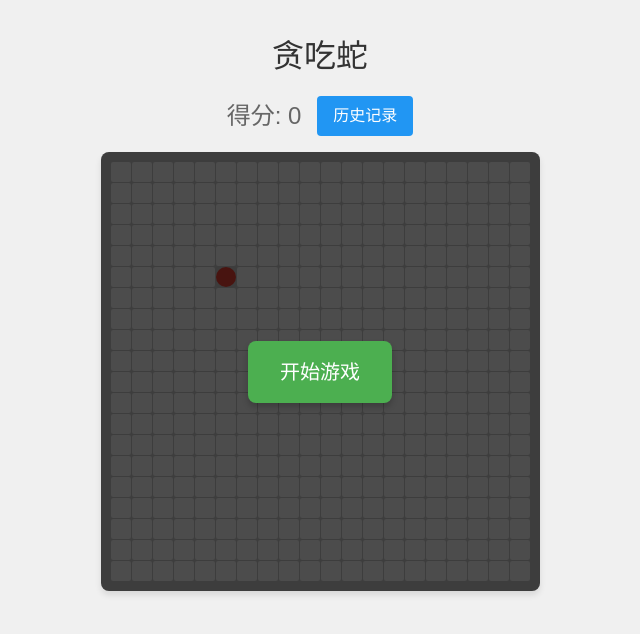
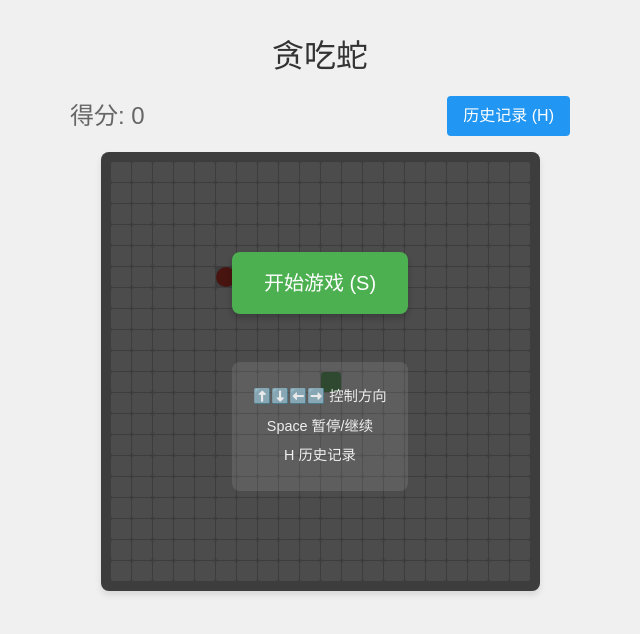
Before and after one commit to Chanzhaoyu/snake-app, a Next.js app: page / in a window 1280 px wide. Shown: the top 634 px of the page, without its empty margins (320-960 px from the left). Built offline with nearby package versions, Linux system fonts and the light colour scheme.

Commit message:
feat: 快捷键

```diff
--- a/app/page.module.css
+++ b/app/page.module.css
@@ -18,11 +18,34 @@
   align-items: center;
   gap: 1rem;
   margin-bottom: 1rem;
+  width: 100%;
+  max-width: 500px;
+  justify-content: space-between;
 }
 
 .score {
   font-size: 1.5rem;
   color: #666;
+}
+
+.controls {
+  display: flex;
+  gap: 0.5rem;
+}
+
+.controlButton {
+  padding: 0.5rem 1rem;
+  font-size: 1rem;
+  background-color: #FF9800;
+  color: white;
+  border: none;
+  border-radius: 4px;
+  cursor: pointer;
+  transition: background-color 0.2s;
+}
+
+.controlButton:hover {
+  background-color: #F57C00;
 }
 
 .historyButton {
@@ -131,6 +154,14 @@
   text-align: center;
 }
 
+.modalHint {
+  text-align: center;
+  color: #666;
+  font-size: 0.9rem;
+  margin: 1rem 0;
+  font-style: italic;
+}
+
 .historyList {
   margin-bottom: 1.5rem;
 }
@@ -195,6 +226,57 @@
   border-radius: 8px;
 }
 
+.startContent {
+  text-align: center;
+}
+
+.keyboardHints {
+  margin-top: 2rem;
+  padding: 1rem;
+  background-color: rgba(255, 255, 255, 0.1);
+  border-radius: 8px;
+}
+
+.keyboardHints p {
+  color: white;
+  margin: 0.5rem 0;
+  font-size: 0.9rem;
+  opacity: 0.9;
+}
+
+.pauseOverlay {
+  position: absolute;
+  top: 0;
+  left: 0;
+  width: 100%;
+  height: 100%;
+  background-color: rgba(0, 0, 0, 0.8);
+  display: flex;
+  justify-content: center;
+  align-items: center;
+  border-radius: 8px;
+  backdrop-filter: blur(3px);
+}
+
+.pauseContent {
+  background-color: rgba(255, 255, 255, 0.9);
+  padding: 2rem;
+  border-radius: 8px;
+  text-align: center;
+  box-shadow: 0 4px 6px rgba(0, 0, 0, 0.1);
+}
+
+.pauseContent h2 {
+  margin-bottom: 1rem;
+  color: #333;
+}
+
+.pauseContent p {
+  color: #666;
+  margin: 0.5rem 0;
+  font-size: 0.9rem;
+}
+
 .startButton {
   padding: 1rem 2rem;
   font-size: 1.25rem;
@@ -205,6 +287,7 @@
   cursor: pointer;
   transition: all 0.3s ease;
   box-shadow: 0 4px 6px rgba(0, 0, 0, 0.2);
+  margin-bottom: 1rem;
 }
 
 .startButton:hover {
--- a/app/page.tsx
+++ b/app/page.tsx
@@ -16,6 +16,7 @@ export default function Page() {
   const [direction, setDirection] = useState<Direction>('RIGHT');
   const [gameOver, setGameOver] = useState(false);
   const [gameStarted, setGameStarted] = useState(false);
+  const [isPaused, setIsPaused] = useState(false);
   const [score, setScore] = useState(0);
   const [history, setHistory] = useState<HistoryRecord[]>([]);
   const [showHistory, setShowHistory] = useState(false);
@@ -37,7 +38,7 @@ export default function Page() {
   }, []);
 
   const moveSnake = useCallback(() => {
-    if (gameOver || !gameStarted) return;
+    if (gameOver || !gameStarted || isPaused) return;
 
     setSnake((prevSnake) => {
       const newSnake = [...prevSnake];
@@ -82,10 +83,28 @@ export default function Page() {
 
       return newSnake;
     });
-  }, [direction, food, gameOver, generateFood, gameStarted]);
+  }, [direction, food, gameOver, generateFood, gameStarted, isPaused]);
 
   useEffect(() => {
     const handleKeyPress = (e: KeyboardEvent) => {
+      // Start game with 'S' key when not started
+      if (e.key.toLowerCase() === 's' && !gameStarted && !gameOver) {
+        startGame();
+        return;
+      }
+
+      // Toggle history with 'H' key
+      if (e.key.toLowerCase() === 'h') {
+        setShowHistory(prev => !prev);
+        return;
+      }
+
+      // Restart with 'R' key when game is over
+      if (e.key.toLowerCase() === 'r' && gameOver) {
+        resetGame();
+        return;
+      }
+
       if (!gameStarted) return;
 
       switch (e.key) {
@@ -101,6 +120,24 @@ export default function Page() {
         case 'ArrowRight':
           setDirection(prev => prev !== 'LEFT' ? 'RIGHT' : prev);
           break;
+        case ' ': // Spacebar
+          e.preventDefault(); // Prevent page scrolling
+          if (gameStarted && !gameOver) {
+            setIsPaused(prev => !prev);
+          }
+          break;
+        case 'Escape':
+          if (showHistory) {
+            setShowHistory(false);
+          } else if (gameStarted && !gameOver) {
+            setIsPaused(true);
+          }
+          break;
+        case 'Enter':
+          if (gameStarted && !gameOver && isPaused) {
+            setIsPaused(false);
+          }
+          break;
       }
     };
 
@@ -111,7 +148,7 @@ export default function Page() {
       window.removeEventListener('keydown', handleKeyPress);
       clearInterval(gameInterval);
     };
-  }, [moveSnake]);
+  }, [moveSnake, gameStarted, gameOver, isPaused, showHistory]);
 
   const saveScore = () => {
     if (score === 0) return;
@@ -134,6 +171,7 @@ export default function Page() {
     setGameOver(false);
     setScore(0);
     setGameStarted(true);
+    setIsPaused(false);
   };
 
   const resetGame = () => {
@@ -144,6 +182,13 @@ export default function Page() {
     setDirection('RIGHT');
     setGameOver(false);
     setScore(0);
+    setIsPaused(false);
+  };
+
+  const togglePause = () => {
+    if (gameStarted && !gameOver) {
+      setIsPaused(prev => !prev);
+    }
   };
 
   return (
@@ -151,12 +196,24 @@ export default function Page() {
       <h1 className={styles.title}>贪吃蛇</h1>
       <div className={styles.header}>
         <div className={styles.score}>得分: {score}</div>
+        <div className={styles.controls}>
+          {gameStarted && !gameOver && (
+            <button
+              className={styles.controlButton}
+              onClick={togglePause}
+              title="空格键暂停/继续"
+            >
+              {isPaused ? '继续 (Enter)' : '暂停 (Space)'}
+            </button>
+          )}
           <button
             className={styles.historyButton}
             onClick={() => setShowHistory(true)}
+            title="按 H 键查看历史记录"
           >
-          历史记录
+            历史记录 (H)
           </button>
+        </div>
       </div>
       <div className={styles.gameBoard}>
         {Array.from({ length: 20 }, (_, y) =>
@@ -175,9 +232,29 @@ export default function Page() {
         )}
         {!gameStarted && !gameOver && (
           <div className={styles.startOverlay}>
-            <button onClick={startGame} className={styles.startButton}>
-              开始游戏
+            <div className={styles.startContent}>
+              <button
+                onClick={startGame}
+                className={styles.startButton}
+                title="按 S 键开始游戏"
+              >
+                开始游戏 (S)
               </button>
+              <div className={styles.keyboardHints}>
+                <p>⬆️⬇️⬅️➡️ 控制方向</p>
+                <p>Space 暂停/继续</p>
+                <p>H 历史记录</p>
+              </div>
+            </div>
+          </div>
+        )}
+        {isPaused && (
+          <div className={styles.pauseOverlay}>
+            <div className={styles.pauseContent}>
+              <h2>游戏暂停</h2>
+              <p>按 Enter 继续游戏</p>
+              <p>按 Esc 保持暂停</p>
+            </div>
           </div>
         )}
       </div>
@@ -185,7 +262,12 @@ export default function Page() {
         <div className={styles.gameOver}>
           <h2>游戏结束!</h2>
           <p>最终得分: {score}</p>
-          <button onClick={resetGame}>重新开始</button>
+          <button
+            onClick={resetGame}
+            title="按 R 键重新开始"
+          >
+            重新开始 (R)
+          </button>
         </div>
       )}
       {showHistory && (
@@ -205,6 +287,7 @@ export default function Page() {
                 <p>暂无记录</p>
               )}
             </div>
+            <p className={styles.modalHint}>按 Esc 关闭</p>
             <button
               className={styles.closeButton}
               onClick={() => setShowHistory(false)}
```
Lines whose indentation alone changed are shown as unchanged.
